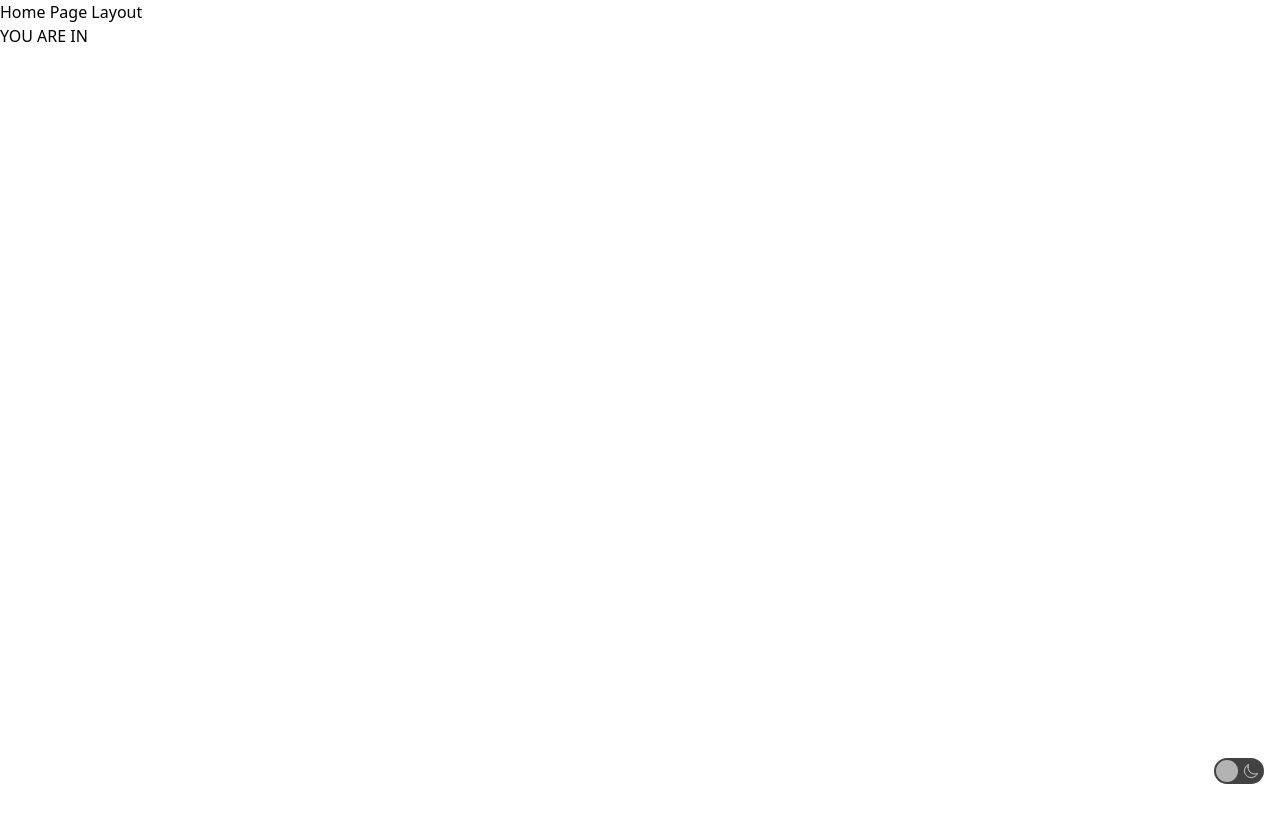
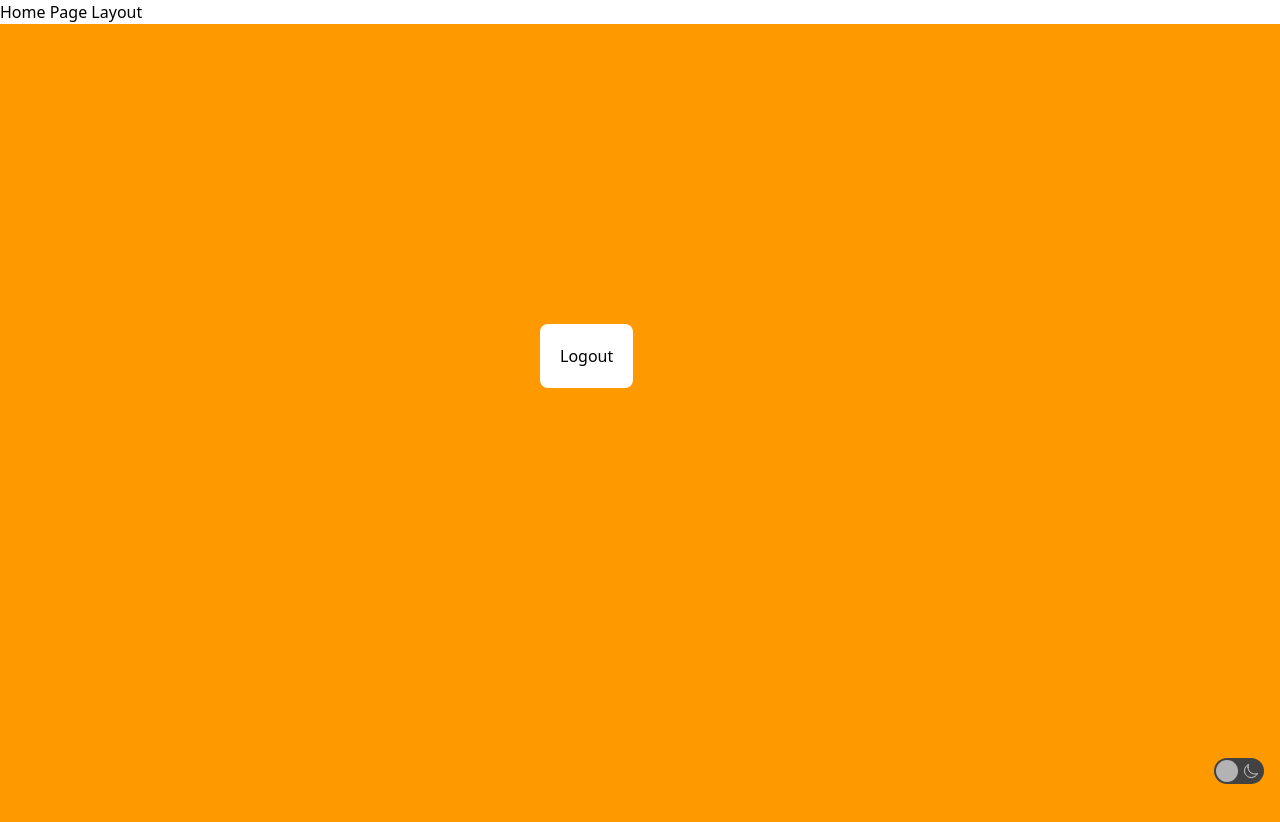
Before and after one commit to luka-duretic/DartArena, a Next.js app in the folder IzvorniKod/frontend/dart_arena/: page /home in a window 1280 px wide. Before the commit the page ends 800 px from the top, so only its background shows below. Built offline with nearby package versions, Linux system fonts and the light colour scheme; sample sign-in values are in the browser's storage.

Commit message:
napravljen AuthContext

```diff
--- a/IzvorniKod/frontend/dart_arena/api.ts
+++ b/IzvorniKod/frontend/dart_arena/api.ts
@@ -1,5 +1,5 @@
 export const apiCall = (url: `${string}`, options: RequestInit = {}) => {
-    // popravi .enc fajl
+    // popravi .env fajl
     return fetch(`http://localhost:8080${url}`, {
       ...options,
       headers: {
--- a/IzvorniKod/frontend/dart_arena/app/(auth)/home/page.tsx
+++ b/IzvorniKod/frontend/dart_arena/app/(auth)/home/page.tsx
@@ -1,3 +1,27 @@
-export default function Home(){
-    return "YOU ARE IN";
+"use client"
+
+import { useAuth } from "@/app/context/AuthContext";
+import { useEffect } from "react";
+
+export default function Home() {
+  const { token, logout } = useAuth();
+
+  useEffect(() => {
+    if(!token){
+        return;
+    }
+  },[])
+
+  const handleClick = () => {
+    logout();
+    console.log('AA');
+
+  };
+  return (
+    <div className="min-h-screen min-w-screen bg-amber-500 text-black flex justify-center items-center">
+      <div className="h-50 w-50">
+        <button className="rounded-lg p-5 bg-white cursor-pointer" onClick={handleClick}>Logout</button>
+      </div>
+    </div>
+  );
 }
--- /dev/null
+++ b/IzvorniKod/frontend/dart_arena/app/context/AuthContext.tsx
@@ -0,0 +1,65 @@
+import { useRouter } from "next/navigation";
+import { createContext, useContext, useEffect, useState } from "react";
+import { jwtDecode } from "jwt-decode";
+
+interface User {
+  firstName: string;
+  lastName: string;
+  nickName: string;
+  email: string;
+}
+
+interface Auth {
+  token: string;
+  user: User | null;
+  logout: () => void;
+}
+
+// sve sto stavljas u kontekst
+// sto zelis dati komponentama
+const AuthContext = createContext<Auth>({
+  token: "",
+  user: null,
+  logout: () => {},
+});
+
+// provider nad nasim kontekstom, on provide-a komponente koje su u njemu sa podacima
+// koje cuva kontekst nad kojim je provider zadan
+export const AuthProvider = ({ children }: any) => {
+  const [user, setUser] = useState(null);
+  const [token, setToken] = useState("");
+  const router = useRouter();
+
+  useEffect(() => {
+    const newToken = localStorage.getItem("token");
+    if (!newToken) {
+      logout();
+    } else {
+
+      const decoded = jwtDecode(newToken);
+      const now = Date.now() / 1000;
+
+      if (decoded.exp != undefined && decoded.exp < now) {
+        logout(); // token istekao
+      }
+
+      setToken(newToken);
+    }
+
+  }, []);
+
+  const logout = () => {
+    setToken("");
+    localStorage.removeItem("token");
+    router.push("/");
+  };
+
+  return (
+    <AuthContext.Provider value={{ token, user, logout }}>
+      {children}
+    </AuthContext.Provider>
+  );
+};
+
+// useContext() vraca vrijednosti zadanog konteksta koje nam pruza njegov provider
+export const useAuth = () => useContext(AuthContext);
--- a/IzvorniKod/frontend/dart_arena/app/layout.tsx
+++ b/IzvorniKod/frontend/dart_arena/app/layout.tsx
@@ -2,6 +2,7 @@
 
 import { useEffect, useState } from "react";
 import { IoSunny, IoMoonOutline } from "react-icons/io5";
+import { AuthProvider } from "./context/AuthContext";
 import "./globals.css";
 
 export default function RootLayout({
@@ -56,10 +57,10 @@ export default function RootLayout({
             <i className="fas fa-sun">
               <IoMoonOutline />
             </i>
-            <span className="ball"/>
+            <span className="ball" />
           </label>
         </div>
-        {children}
+        <AuthProvider>{children}</AuthProvider>
       </body>
     </html>
   );
--- a/IzvorniKod/frontend/dart_arena/package.json
+++ b/IzvorniKod/frontend/dart_arena/package.json
@@ -9,6 +9,7 @@
     "lint": "next lint"
   },
   "dependencies": {
+    "jwt-decode": "^4.0.0",
     "next": "15.2.1",
     "react": "^19.0.0",
     "react-dom": "^19.0.0",
```
Also changed, not shown: 1 other file (tests, documents, lock files or other folders).
